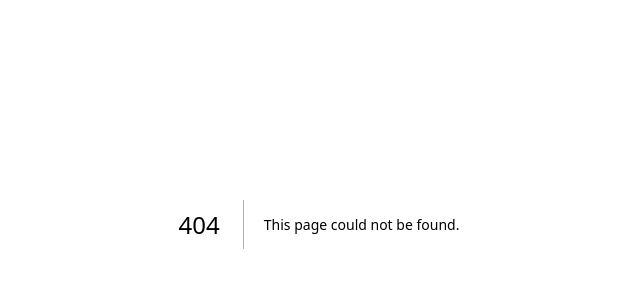
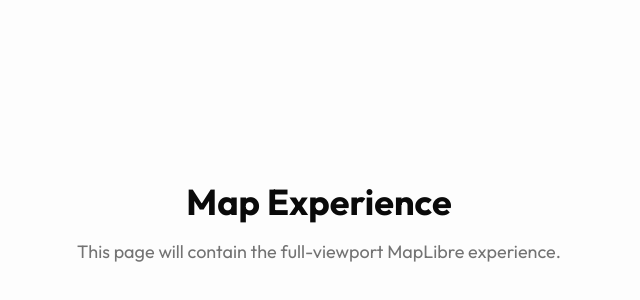
Before and after one commit to Ayprusss/crux, a Next.js app: page /map in a window 1280 px wide. Before the commit this address had no page. Shown: the part 176-476 px from the top of the page, without its empty margins (321-961 px from the left). Built offline with nearby package versions, Linux system fonts and the light colour scheme.

Commit message:
added map page

```diff
--- /dev/null
+++ b/src/app/map/page.tsx
@@ -0,0 +1,20 @@
+import Navbar from "@/components/layout/Navbar"
+import Footer from "@/components/landing/Footer"
+
+export default function MapPage() {
+  return (
+    <div className="flex min-h-screen flex-col bg-background font-sans">
+      <Navbar />
+      <main className="flex-1 flex items-center justify-center bg-muted/20">
+        <div className="text-center space-y-4">
+          <h1 className="text-4xl font-bold text-foreground">Map Experience</h1>
+          <p className="text-muted-foreground text-lg">
+            This page will contain the full-viewport MapLibre experience.
+          </p>
+        </div>
+      </main>
+      {/* We may or may not want the footer on the full map page depending on layout needs, but we'll include it for now to test routing. */}
+      <Footer />
+    </div>
+  )
+}
```
